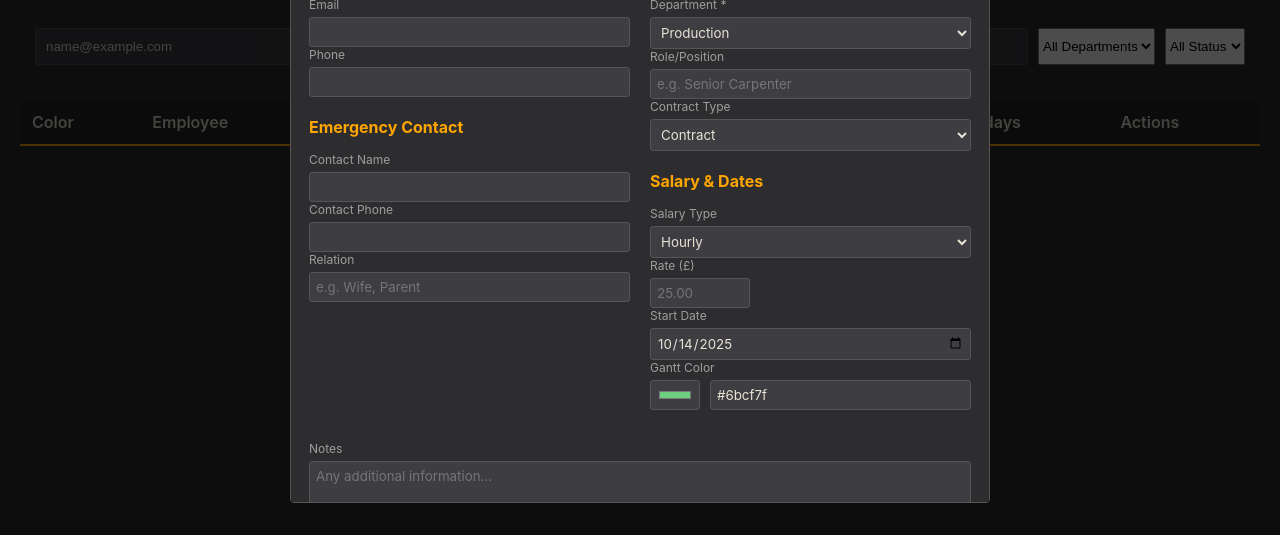
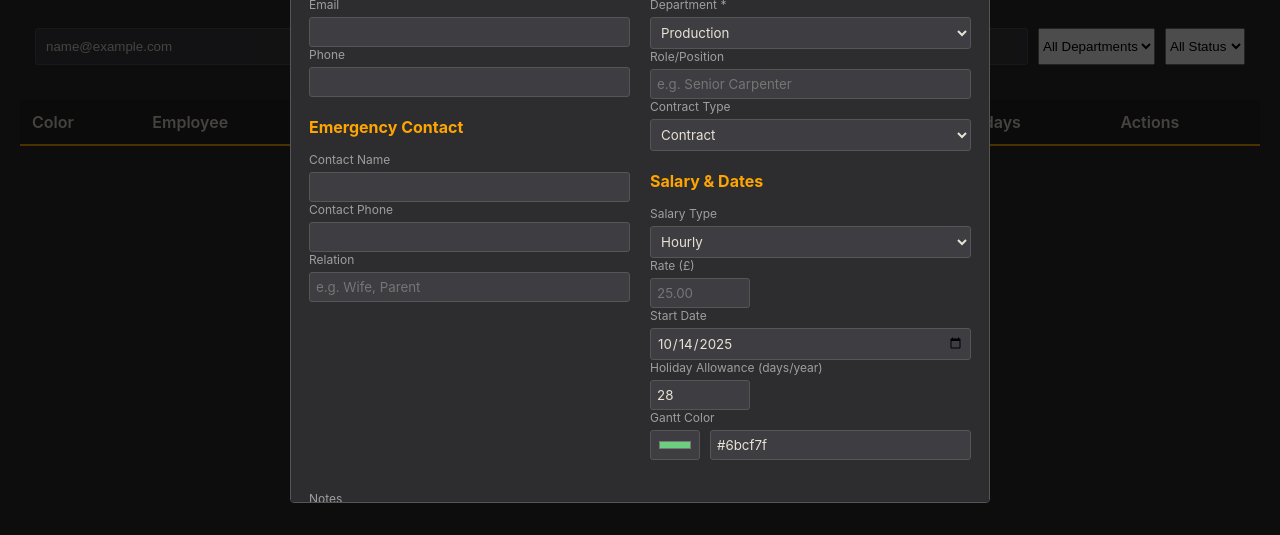
Before and after one commit to Piotr3009/skylon-erp, a plain HTML site: page team.html in a window 1280 px wide. Both pictures are taken after typing "name@example.com" into the empty fields and a click on the button "+ Add Employee". Shown: the part 217-752 px from the top of the page. Drawn offline with nearby package versions, Linux system fonts and the light colour scheme; no server answers.

Commit message:
Update team.html

```diff
--- a/team.html
+++ b/team.html
@@ -400,6 +400,11 @@
                         </div>
 
                         <div class="form-group">
+                            <label>Holiday Allowance (days/year)</label>
+                            <input type="number" id="empHolidayAllowance" value="28" min="0" max="50" placeholder="28">
+                        </div>
+
+                        <div class="form-group">
                             <label>Gantt Color</label>
                             <div style="display: flex; gap: 10px;">
                                 <input type="color" id="empColor" value="#FFA500">
```
